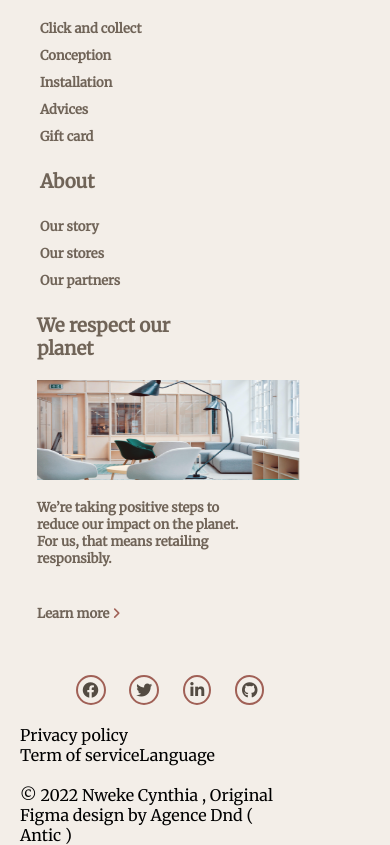
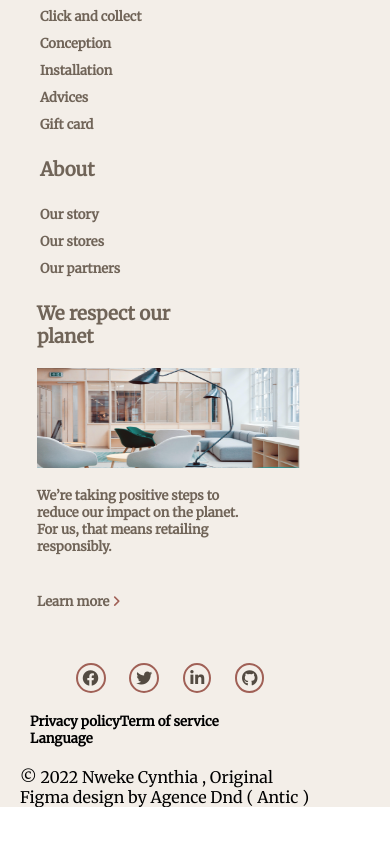
Before and after one commit to cyndylove1/dx-antic, a plain HTML site: page index.html in a window 390 px wide. Shown: the part 4243-5088 px from the top of the page. After the commit the page ends 5050 px from the top, so only its background shows below. Drawn offline with nearby package versions, Linux system fonts and the light colour scheme; a web font is replaced by a local one.

Commit message:
completed work

```diff
--- a/index.html
+++ b/index.html
@@ -251,9 +251,9 @@
                         </div>
                     </div>
                     <div class="bottom-end">
-                        <p>Privacy policy</p>
-                        <p>Term of service</p>
-                        <p>Language</p>
+                        <h5>Privacy policy</h5>
+                        <h5>Term of service</h5>
+                        <h5>Language</h5>
 
                     </div>
                     <div class="bottom-footer">
--- a/mobile.css
+++ b/mobile.css
@@ -161,7 +161,7 @@
     .antic h2{
         padding-right: 30px;
         text-align: center;
-        font-size: 40px;
+        font-size: 30px;
     }
 
     .footer-text{
@@ -176,7 +176,11 @@
         width: 150%;
     }
     .footer-content h6{
-        width: 120%;
+        font-size: 13px;
+        width: 150%;
+    }
+    .footer-content h3{
+        width:100% ;
     }
     .footer-icon-content{
         margin-right: 70px;
@@ -185,7 +189,7 @@
         display: none;
     }
     .bottom-footer{
-        width: 75%;
+        width: 80%;
         display: flex;
         padding-left: 20px;
         flex-direction: column;
@@ -195,8 +199,12 @@
         display: flex;
         width: 50%;
         flex-wrap: wrap;
-        margin-left: 20px;
+        margin-left: 30px;
         /* flex-direction: column; */
+    }
+    .bottom-end p{
+        /* padding: 0 3px; */
+        width: 50%;
     }
     /* footer section ends here */
 
--- a/style.css
+++ b/style.css
@@ -388,8 +388,8 @@ body{
 
 }
 .footer-content h6{
-    font-size:13px;
-
+    font-size:15px;
+    width: 100%;
     padding:15px 0;
 }
 .footer-content img{
```
